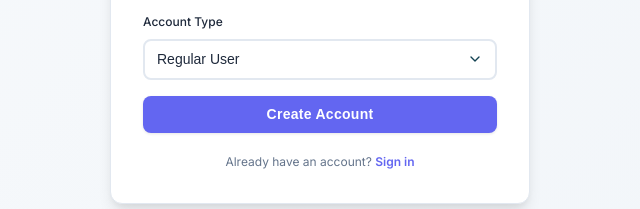
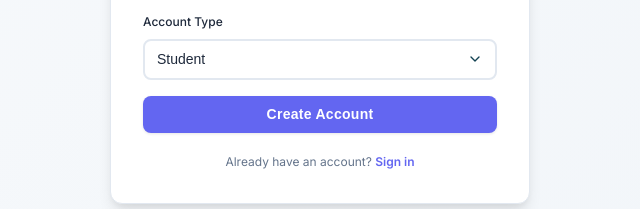
Before and after one commit to Aaronshyjan/dailycodingchallenge, a plain HTML site: page index.html in a window 1280 px wide. Both pictures are taken after a click on the link "Sign Up". Shown: the part 521-730 px from the top of the page, 320-960 px from the left. Drawn offline with nearby package versions, Linux system fonts and the light colour scheme; a web font is replaced by a local one.

Commit message:
index.html

```diff
--- a/index.html
+++ b/index.html
@@ -71,7 +71,7 @@
           <div class="form-group">
             <label class="form-label" for="userRole">Account Type</label>
             <select class="form-control" id="userRole">
-              <option value="user">Regular User</option>
+              <option value="user">Student</option>
               <option value="admin">Administrator</option>
             </select>
           </div>
```
